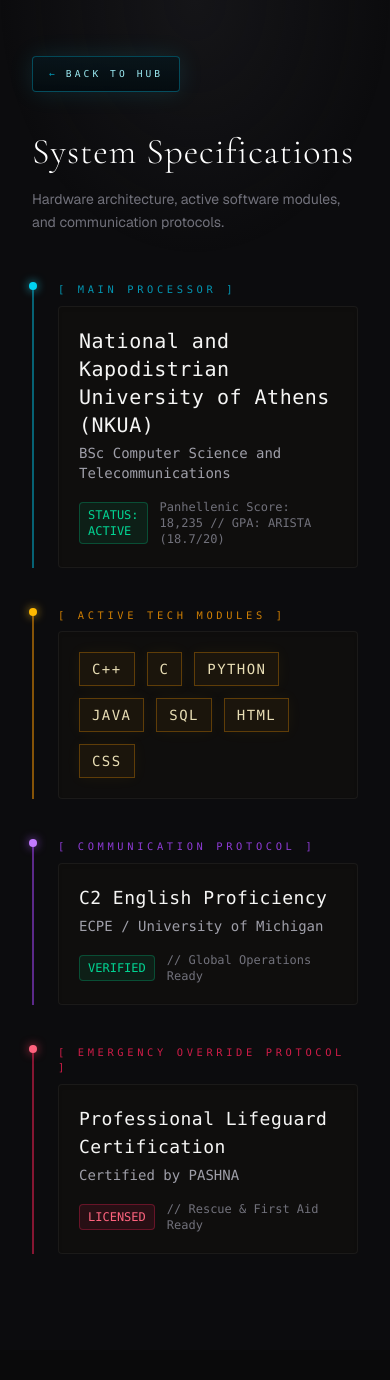
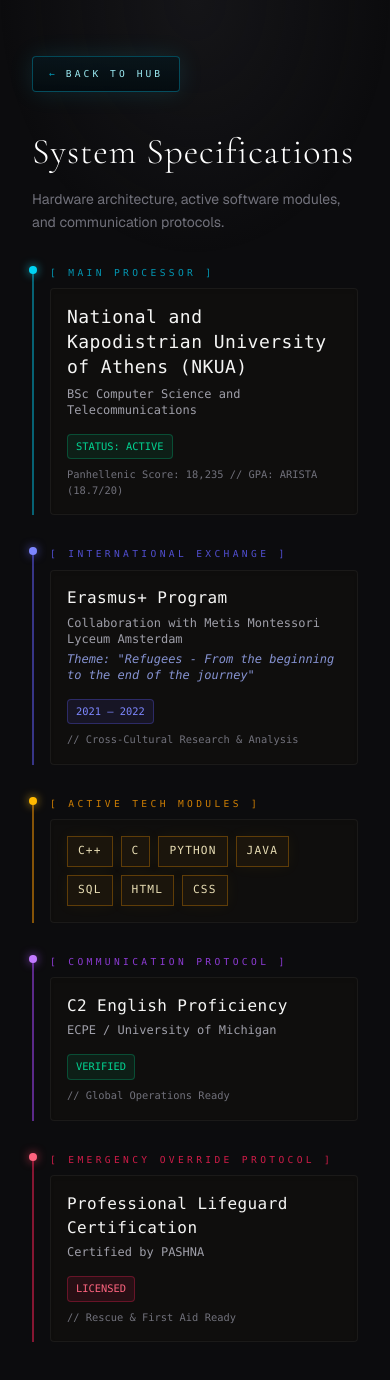
Before and after one commit to kokkinos375/Unconventional-CV-Portfolio, a Next.js app: page /archive in a window 390 px wide. Shown: the top 1380 px of the page. Before the commit the page ends 1350 px from the top, so only its background shows below. Built offline with nearby package versions, Linux system fonts and the light colour scheme.

Commit message:
adding more info to specifications

```diff
--- a/src/app/archive/page.tsx
+++ b/src/app/archive/page.tsx
@@ -11,23 +11,23 @@ export default function SystemSpecificationsPage() {
       title="System Specifications"
       description="Hardware architecture, active software modules, and communication protocols."
     >
-      <div className="mt-12 space-y-10 font-mono pb-10">
+      <div className="mt-8 sm:mt-12 space-y-8 sm:space-y-10 font-mono pb-10">
 
         {/* 1. Main Processor (Education) */}
         <motion.section
           initial={{ opacity: 0, x: -20 }}
           animate={{ opacity: 1, x: 0 }}
           transition={{ delay: 0.1 }}
-          className="relative border-l-2 border-cyan-500/50 pl-6"
+          className="relative border-l-2 border-cyan-500/50 pl-4 sm:pl-6"
         >
           <div className="absolute -left-[5px] top-0 h-2 w-2 rounded-full bg-cyan-400 shadow-[0_0_10px_rgba(34,211,238,0.8)]" />
-          <h2 className="text-[0.65rem] uppercase tracking-[0.35em] text-cyan-500/80 mb-2">
+          <h2 className="text-[0.6rem] sm:text-[0.65rem] uppercase tracking-[0.35em] text-cyan-500/80 mb-2">
             [ Main Processor ]
           </h2>
-          <div className="bg-[#0f0e0d] border border-white/5 p-5 rounded-sm shadow-inner">
-            <h3 className="text-xl text-stone-100 tracking-wide">National and Kapodistrian University of Athens (NKUA)</h3>
-            <p className="mt-1 text-sm text-zinc-400">BSc Computer Science and Telecommunications</p>
-            <div className="mt-4 flex items-center gap-3 text-xs">
+          <div className="bg-[#0f0e0d] border border-white/5 p-4 sm:p-5 rounded-sm shadow-inner">
+            <h3 className="text-lg sm:text-xl text-stone-100 tracking-wide leading-snug">National and Kapodistrian University of Athens (NKUA)</h3>
+            <p className="mt-1.5 text-xs sm:text-sm text-zinc-400">BSc Computer Science and Telecommunications</p>
+            <div className="mt-4 flex flex-col items-start sm:flex-row sm:items-center gap-2 sm:gap-3 text-[0.65rem] sm:text-xs">
               <span className="px-2 py-1 bg-emerald-500/10 text-emerald-400 border border-emerald-500/30 rounded-sm">
                 STATUS: ACTIVE
               </span>
@@ -36,23 +36,47 @@ export default function SystemSpecificationsPage() {
           </div>
         </motion.section>
 
-        {/* 2. Active Modules (Programming Languages) */}
+        {/* ΝΕΟ: 2. International Exchange (Erasmus+) */}
+        <motion.section
+          initial={{ opacity: 0, x: -20 }}
+          animate={{ opacity: 1, x: 0 }}
+          transition={{ delay: 0.15 }}
+          className="relative border-l-2 border-indigo-500/50 pl-4 sm:pl-6"
+        >
+          <div className="absolute -left-[5px] top-0 h-2 w-2 rounded-full bg-indigo-400 shadow-[0_0_10px_rgba(99,102,241,0.8)]" />
+          <h2 className="text-[0.6rem] sm:text-[0.65rem] uppercase tracking-[0.35em] text-indigo-500/80 mb-2">
+            [ International Exchange ]
+          </h2>
+          <div className="bg-[#0f0e0d] border border-white/5 p-4 sm:p-5 rounded-sm shadow-inner">
+            <h3 className="text-base sm:text-lg text-stone-100 tracking-wide leading-snug">Erasmus+ Program</h3>
+            <p className="mt-1.5 text-xs sm:text-sm text-zinc-400">Collaboration with Metis Montessori Lyceum Amsterdam</p>
+            <p className="mt-1 text-xs text-indigo-300/80 italic">Theme: "Refugees - From the beginning to the end of the journey"</p>
+            <div className="mt-4 flex flex-col items-start sm:flex-row sm:items-center gap-2 sm:gap-3 text-[0.65rem] sm:text-xs">
+              <span className="px-2 py-1 bg-indigo-500/10 text-indigo-400 border border-indigo-500/30 rounded-sm">
+                2021 — 2022
+              </span>
+              <span className="text-zinc-500">// Cross-Cultural Research & Analysis</span>
+            </div>
+          </div>
+        </motion.section>
+
+        {/* 3. Active Modules (Programming Languages) */}
         <motion.section
           initial={{ opacity: 0, x: -20 }}
           animate={{ opacity: 1, x: 0 }}
           transition={{ delay: 0.2 }}
-          className="relative border-l-2 border-amber-500/50 pl-6"
+          className="relative border-l-2 border-amber-500/50 pl-4 sm:pl-6"
         >
           <div className="absolute -left-[5px] top-0 h-2 w-2 rounded-full bg-amber-400 shadow-[0_0_10px_rgba(251,191,36,0.8)]" />
-          <h2 className="text-[0.65rem] uppercase tracking-[0.35em] text-amber-500/80 mb-2">
+          <h2 className="text-[0.6rem] sm:text-[0.65rem] uppercase tracking-[0.35em] text-amber-500/80 mb-2">
             [ Active Tech Modules ]
           </h2>
-          <div className="bg-[#0f0e0d] border border-white/5 p-5 rounded-sm shadow-inner">
-            <div className="flex flex-wrap gap-3">
+          <div className="bg-[#0f0e0d] border border-white/5 p-4 sm:p-5 rounded-sm shadow-inner">
+            <div className="flex flex-wrap gap-2 sm:gap-3">
               {TECH_STACK.map((tech) => (
                 <span
                   key={tech}
-                  className="px-3 py-1.5 bg-amber-500/5 border border-amber-500/30 text-amber-100/90 text-sm tracking-widest uppercase shadow-[0_0_15px_rgba(251,191,36,0.05)] transition-colors hover:bg-amber-500/20 hover:border-amber-400 cursor-default"
+                  className="px-2.5 py-1.5 sm:px-3 sm:py-1.5 bg-amber-500/5 border border-amber-500/30 text-amber-100/90 text-[0.7rem] sm:text-sm tracking-widest uppercase shadow-[0_0_15px_rgba(251,191,36,0.05)] transition-colors hover:bg-amber-500/20 hover:border-amber-400 cursor-default"
                 >
                   {tech}
                 </span>
@@ -61,21 +85,21 @@ export default function SystemSpecificationsPage() {
           </div>
         </motion.section>
 
-        {/* 3. Communication Protocol (C2 English) */}
+        {/* 4. Communication Protocol (C2 English) */}
         <motion.section
           initial={{ opacity: 0, x: -20 }}
           animate={{ opacity: 1, x: 0 }}
           transition={{ delay: 0.3 }}
-          className="relative border-l-2 border-purple-500/50 pl-6"
+          className="relative border-l-2 border-purple-500/50 pl-4 sm:pl-6"
         >
           <div className="absolute -left-[5px] top-0 h-2 w-2 rounded-full bg-purple-400 shadow-[0_0_10px_rgba(168,85,247,0.8)]" />
-          <h2 className="text-[0.65rem] uppercase tracking-[0.35em] text-purple-500/80 mb-2">
+          <h2 className="text-[0.6rem] sm:text-[0.65rem] uppercase tracking-[0.35em] text-purple-500/80 mb-2">
             [ Communication Protocol ]
           </h2>
-          <div className="bg-[#0f0e0d] border border-white/5 p-5 rounded-sm shadow-inner">
-            <h3 className="text-lg text-stone-100 tracking-wide">C2 English Proficiency</h3>
-            <p className="mt-1 text-sm text-zinc-400">ECPE / University of Michigan</p>
-            <div className="mt-4 flex items-center gap-3 text-xs">
+          <div className="bg-[#0f0e0d] border border-white/5 p-4 sm:p-5 rounded-sm shadow-inner">
+            <h3 className="text-base sm:text-lg text-stone-100 tracking-wide">C2 English Proficiency</h3>
+            <p className="mt-1 text-xs sm:text-sm text-zinc-400">ECPE / University of Michigan</p>
+            <div className="mt-4 flex flex-col items-start sm:flex-row sm:items-center gap-2 sm:gap-3 text-[0.65rem] sm:text-xs">
               <span className="px-2 py-1 bg-emerald-500/10 text-emerald-400 border border-emerald-500/30 rounded-sm">
                 VERIFIED
               </span>
@@ -84,21 +108,21 @@ export default function SystemSpecificationsPage() {
           </div>
         </motion.section>
 
-        {/* 4. Emergency Override (Lifeguard) */}
+        {/* 5. Emergency Override (Lifeguard) */}
         <motion.section
           initial={{ opacity: 0, x: -20 }}
           animate={{ opacity: 1, x: 0 }}
           transition={{ delay: 0.4 }}
-          className="relative border-l-2 border-rose-500/50 pl-6"
+          className="relative border-l-2 border-rose-500/50 pl-4 sm:pl-6"
         >
           <div className="absolute -left-[5px] top-0 h-2 w-2 rounded-full bg-rose-400 shadow-[0_0_10px_rgba(244,63,94,0.8)]" />
-          <h2 className="text-[0.65rem] uppercase tracking-[0.35em] text-rose-500/80 mb-2">
+          <h2 className="text-[0.6rem] sm:text-[0.65rem] uppercase tracking-[0.35em] text-rose-500/80 mb-2">
             [ Emergency Override Protocol ]
           </h2>
-          <div className="bg-[#0f0e0d] border border-white/5 p-5 rounded-sm shadow-inner">
-            <h3 className="text-lg text-stone-100 tracking-wide">Professional Lifeguard Certification</h3>
-            <p className="mt-1 text-sm text-zinc-400">Certified by PASHNA</p>
-            <div className="mt-4 flex items-center gap-3 text-xs">
+          <div className="bg-[#0f0e0d] border border-white/5 p-4 sm:p-5 rounded-sm shadow-inner">
+            <h3 className="text-base sm:text-lg text-stone-100 tracking-wide">Professional Lifeguard Certification</h3>
+            <p className="mt-1 text-xs sm:text-sm text-zinc-400">Certified by PASHNA</p>
+            <div className="mt-4 flex flex-col items-start sm:flex-row sm:items-center gap-2 sm:gap-3 text-[0.65rem] sm:text-xs">
               <span className="px-2 py-1 bg-rose-500/10 text-rose-400 border border-rose-500/30 rounded-sm">
                 LICENSED
               </span>
```
